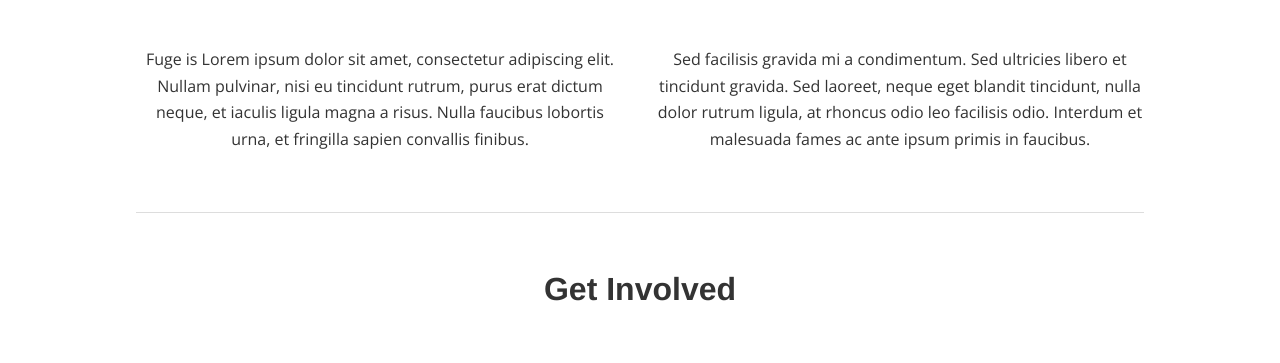
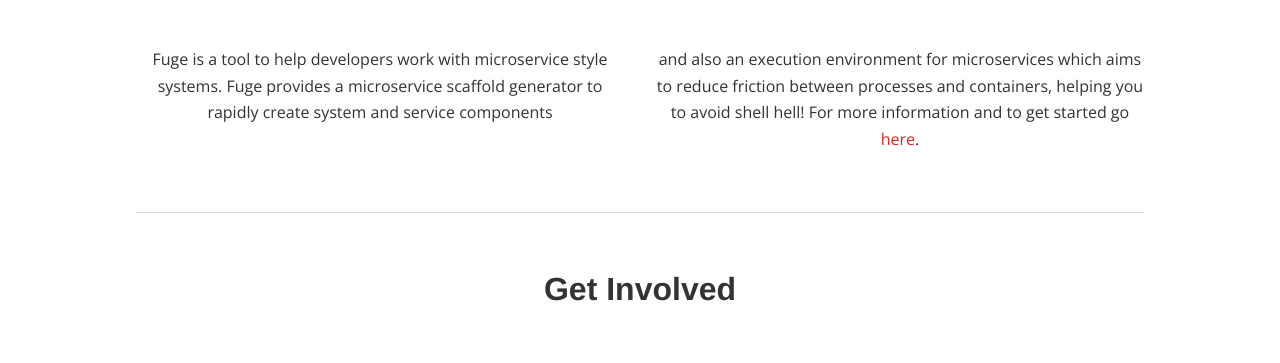
Before and after one commit to apparatus/fuge.io, a website: page src/template/layouts/splash.html in a window 1280 px wide. Shown: the part 650-1013 px from the top of the page. Drawn offline with nearby package versions, Linux system fonts and the light colour scheme; files that its build step writes are made by us from their sources; files whose address does not match are found by name; a web font is replaced by a local one.

Commit message:
Added What is fuge? section

```diff
--- a/src/template/layouts/splash.html
+++ b/src/template/layouts/splash.html
@@ -34,13 +34,14 @@
           <div class="row">
             <h2 class="col-xs-12 mb2x">What is fuge?</h2>
             <div class="col-xs-12 col-md-6">
-              <p>Fuge is Lorem ipsum dolor sit amet, consectetur adipiscing elit. Nullam pulvinar, nisi eu tincidunt rutrum, purus erat dictum neque, et iaculis ligula magna a risus. Nulla faucibus lobortis urna, et fringilla sapien convallis finibus.
+              <p>Fuge is a tool to help developers work with microservice style systems. Fuge provides a microservice scaffold generator to rapidly create system and service components
               </p>
             </div>
 
             <div class="col-xs-12 col-md-6">
               <p>
-               Sed facilisis gravida mi a condimentum. Sed ultricies libero et tincidunt gravida. Sed laoreet, neque eget blandit tincidunt, nulla dolor rutrum ligula, at rhoncus odio leo facilisis odio. Interdum et malesuada fames ac ante ipsum primis in faucibus.
+               and also an execution environment for microservices which aims to reduce friction between processes and containers, helping you to avoid shell hell!  For more information and to get started go
+               <a href="http://www.nearform.com/nodecrunch/release-fuge-microservices/" target="_blank">here</a>.
               </p>
             </div>
           </div>
```
